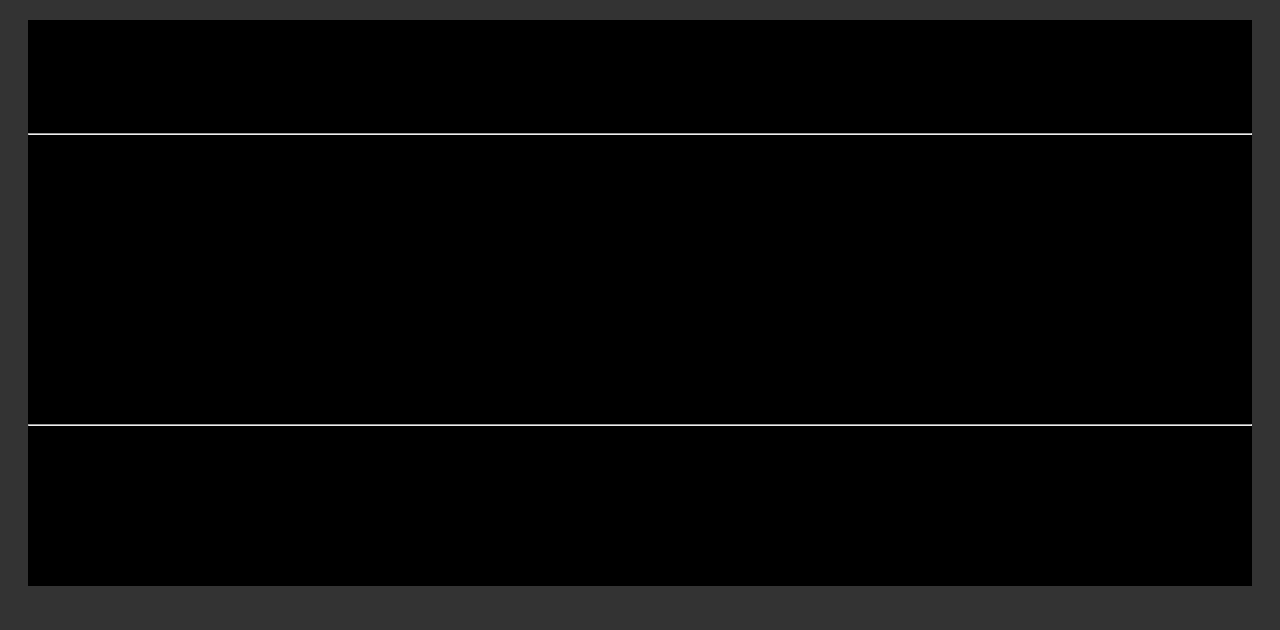
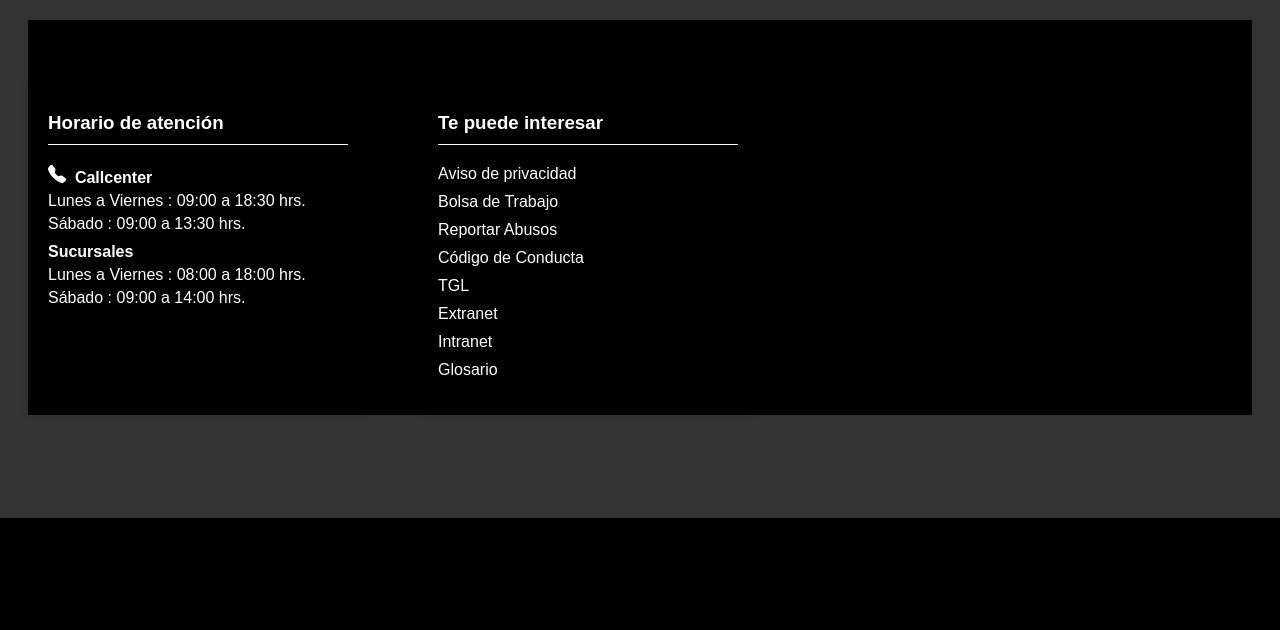
Before and after one commit to emir12344949494/Html, a Flask app: template templates/interior.html in a window 1280 px wide. Shown: the part 282-912 px from the top of the page. After the commit the page ends 800 px from the top, so only its background shows below. Run offline with Flask 2, Linux system fonts and the light colour scheme; the template is opened without the code that fills it, so the values that code supplies are empty.

Commit message:
se añadio un archivo de css y se modifico interior

```diff
--- a/static/css/styles.css
+++ b/static/css/styles.css
@@ -45,3 +45,48 @@ tr:hover {
  margin: auto;
  background-color: #f1f1f1;
 }
+
+.info-box ul {
+    list-style: none;
+    padding: 0;
+    color: white;
+}
+
+.info-box ul li {
+    margin: 10px 0;
+}
+
+.info-box hr {
+    border: 0;
+    height: 1px;
+    background: #fff;
+    margin-bottom: 20px;
+}
+
+.section h4 {
+    margin: 10px 0 5px 0;
+    color: white;
+}
+
+.section p {
+    margin: 5px 0;
+    color: white;
+}
+
+.info-box {
+    background-color: #000000;
+    padding: 20px;
+    border-radius: 10px;
+    box-shadow: 0 0 10px rgba(0, 0, 0, 0.1);
+    width: 300px;
+}
+
+.info-box h3  {
+    margin-bottom: 10px;
+    color: white;
+}
+
+.conttainer {
+    display: flex;
+    gap: 50px;
+}
--- a/templates/interior.html
+++ b/templates/interior.html
@@ -2,57 +2,9 @@
 <html>
 <head>
     <title>Vizualizacion</title>
-    <link rel="stylesheet" type="text/css" href="{{ url_for('static', filename='styles.css') }}">
+    <link rel="stylesheet" type="text/css" href="{{ url_for('static', filename='css/styles.css') }}">
     <link class="ops" rel="icon" href="{{ url_for('static', filename='css/database.svg') }}" type="image/svg+xml">
 </head>
-<style>
-    body {
-    font-family: Arial, sans-serif;
-    background-color: #333333;
-    padding: 20px;
-    }
-
-h1 {
-    color: #000000;
-}
-
-table {
-    width: 100%;
-    border-collapse: collapse;
-    margin-bottom: 20px;
-}
-
-table, th, td {
-    border: 1px solid #ccc;
-    border-radius: 5px;
-}
-
-th, td {
-    padding: 10px;
-    text-align: left;
-}
-
-th {
-    background-color: #f2f2f2;
-}
-
-tr:nth-child(even) {
-    background-color: #fafafa;
-}
-
-tr:hover {
-    background-color: #f1f1f1;
-}
-
-.container{
- margin: auto;
- background-color: #f1f1f1;
-}
-
-
-
-</style>
-
 <body>
   <section  class="container">
     <h1><center>Resgistro dentro de la base de datos</center></h1>
```
